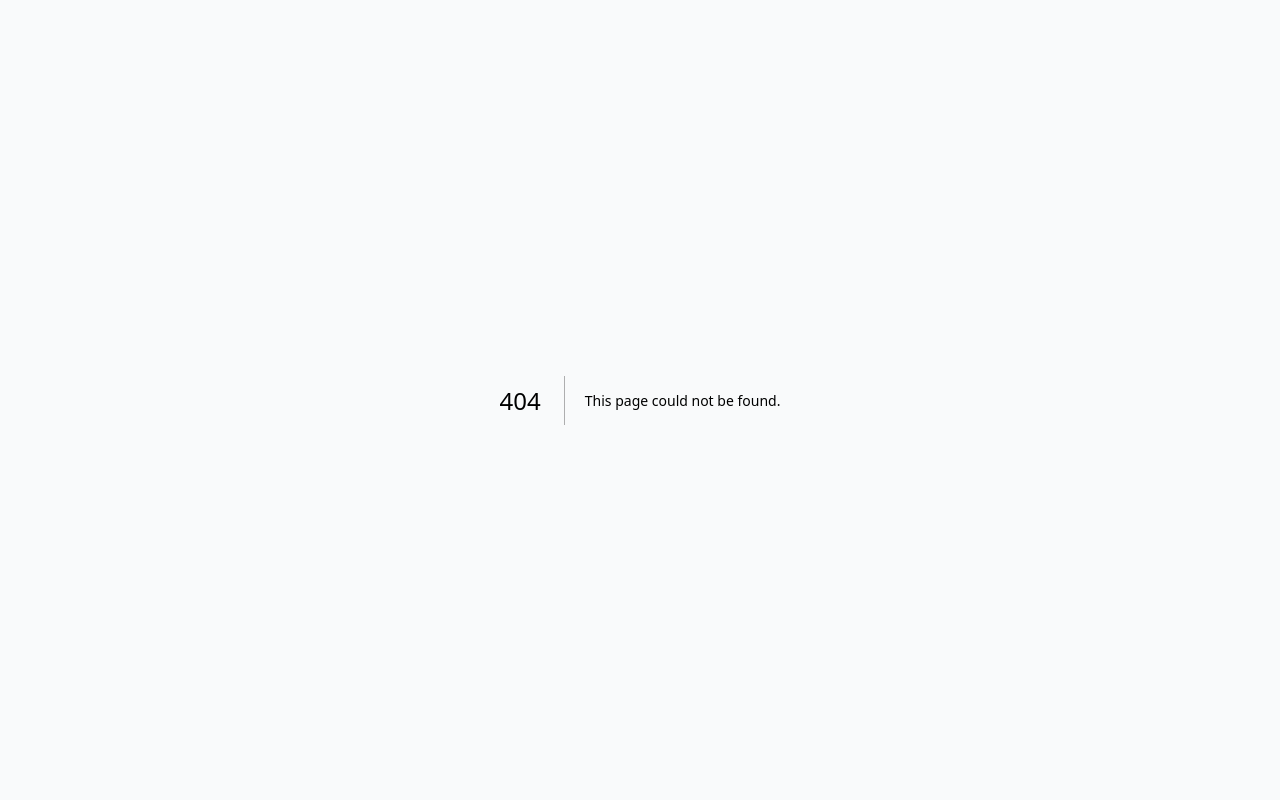
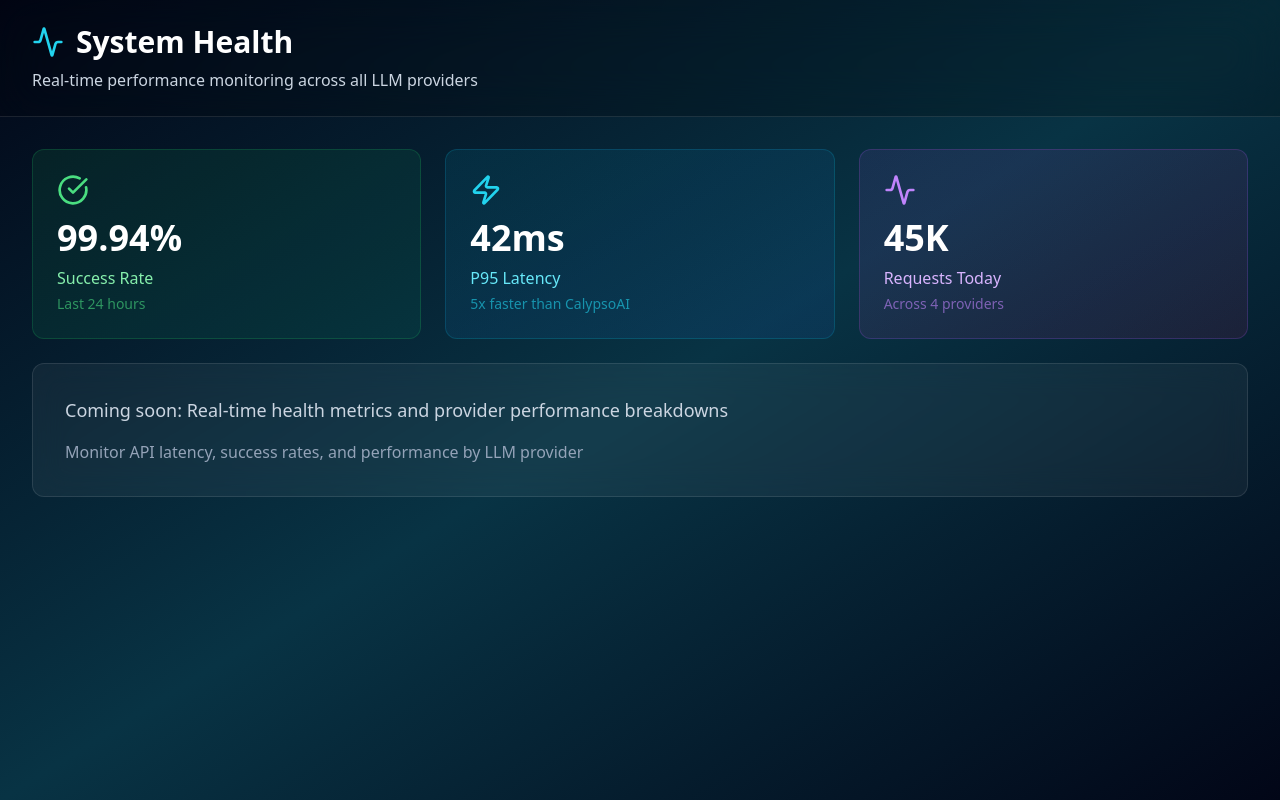
Before and after one commit to dsovan2004-beep/defendml-app, a Next.js app: page /health in a window 1280 px wide. Before the commit this address had no page. Built offline with nearby package versions, Linux system fonts and the light colour scheme.

Commit message:
Create health.tsx

```diff
--- /dev/null
+++ b/src/pages/health.tsx
@@ -0,0 +1,52 @@
+import React from 'react';
+import { Activity, Zap, CheckCircle } from 'lucide-react';
+
+export default function HealthPage() {
+  return (
+    <div className="min-h-screen bg-gradient-to-br from-slate-950 via-cyan-950 to-slate-950">
+      <div className="border-b border-white/10 bg-black/20 backdrop-blur-xl">
+        <div className="max-w-7xl mx-auto px-8 py-6">
+          <div className="flex items-center gap-3 mb-2">
+            <Activity className="w-8 h-8 text-cyan-400" />
+            <h1 className="text-3xl font-bold text-white">System Health</h1>
+          </div>
+          <p className="text-slate-300">Real-time performance monitoring across all LLM providers</p>
+        </div>
+      </div>
+
+      <div className="max-w-7xl mx-auto px-8 py-8">
+        <div className="grid grid-cols-1 md:grid-cols-3 gap-6 mb-6">
+          <div className="bg-gradient-to-br from-green-500/10 to-emerald-600/10 rounded-xl p-6 border border-green-500/20">
+            <CheckCircle className="w-8 h-8 text-green-400 mb-3" />
+            <div className="text-4xl font-bold text-white mb-2">99.94%</div>
+            <div className="text-green-300 font-medium">Success Rate</div>
+            <div className="text-green-400/60 text-sm mt-1">Last 24 hours</div>
+          </div>
+
+          <div className="bg-gradient-to-br from-cyan-500/10 to-blue-600/10 rounded-xl p-6 border border-cyan-500/20">
+            <Zap className="w-8 h-8 text-cyan-400 mb-3" />
+            <div className="text-4xl font-bold text-white mb-2">42ms</div>
+            <div className="text-cyan-300 font-medium">P95 Latency</div>
+            <div className="text-cyan-400/60 text-sm mt-1">5x faster than CalypsoAI</div>
+          </div>
+
+          <div className="bg-gradient-to-br from-purple-500/10 to-pink-600/10 rounded-xl p-6 border border-purple-500/20">
+            <Activity className="w-8 h-8 text-purple-400 mb-3" />
+            <div className="text-4xl font-bold text-white mb-2">45K</div>
+            <div className="text-purple-300 font-medium">Requests Today</div>
+            <div className="text-purple-400/60 text-sm mt-1">Across 4 providers</div>
+          </div>
+        </div>
+
+        <div className="bg-white/5 backdrop-blur-lg rounded-xl p-8 border border-white/10">
+          <p className="text-slate-300 text-lg mb-4">
+            Coming soon: Real-time health metrics and provider performance breakdowns
+          </p>
+          <p className="text-slate-400">
+            Monitor API latency, success rates, and performance by LLM provider
+          </p>
+        </div>
+      </div>
+    </div>
+  );
+}
```
